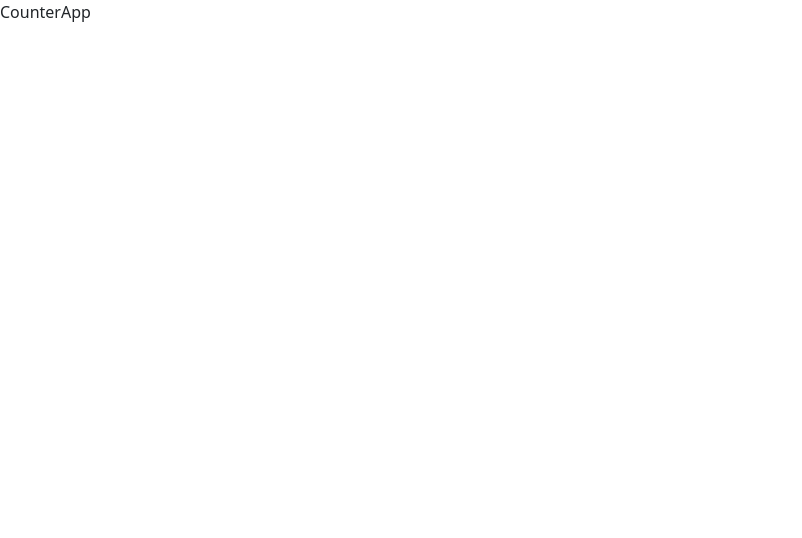
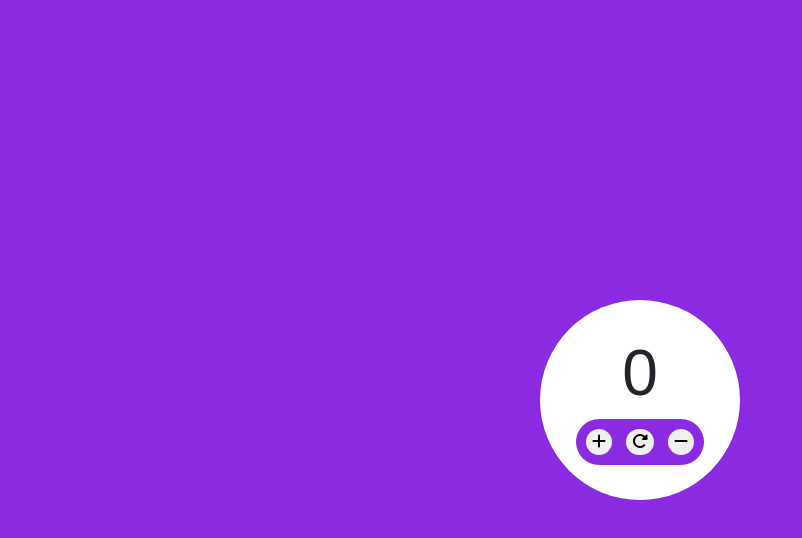
Before and after one commit to Ranjith-M7/react-projects-showcase, a React (Create React App) app: page /counter-app in a window 1280 px wide. Shown: the top 538 px of the page, without its empty margins (0-802 px from the left). Built offline with nearby package versions, Linux system fonts and the light colour scheme.

Commit message:
added counter app

```diff
--- a/src/components/CounterApp.js
+++ b/src/components/CounterApp.js
@@ -1,9 +1,34 @@
-import React from 'react'
+import React, { useState } from "react";
 
 function CounterApp() {
+  const [count, setCount] = useState(0);
+
   return (
-    <div>CounterApp</div>
-  )
+    <>
+      <div className="counter-app d-flex justify-content-center align-items-center">
+        <div className="counter-container d-flex flex-column justify-content-center align-items-center">
+          <h1>{count}</h1>
+          <div className="btns d-flex justify-content-between align-items-center">
+            <button onClick={() => setCount(count + 1)}>
+              <i className="fa fa-plus"></i>
+            </button>
+            <button>
+              <i
+                onClick={() => setCount(0)}
+                class="fa-solid fa-rotate-right"
+              ></i>
+            </button>
+            <button>
+              <i
+                onClick={() => setCount(count - 1)}
+                className="fa fa-minus"
+              ></i>
+            </button>
+          </div>
+        </div>
+      </div>
+    </>
+  );
 }
 
-export default CounterApp
+export default CounterApp;
--- a/src/style.css
+++ b/src/style.css
@@ -305,3 +305,35 @@
 .cal-container span:active {
   background-color: blueviolet;
 }
+
+/*------------------------
+    Counter app styles
+-------------------------*/
+.counter-app {
+  height: 100vh;
+  background-color: blueviolet;
+  font-family: sans-serif;
+}
+.counter-container {
+  padding: 20px;
+  border-radius: 100%;
+  height: 200px;
+  width: 200px;
+
+  text-align: center;
+  background-color: white;
+  h1 {
+    font-size: 4rem;
+  }
+}
+.counter-container .btns {
+  padding: 10px;
+  border-radius: 25px;
+  background-color: blueviolet;
+  width: 80%;
+}
+
+.counter-container button {
+  border: none;
+  border-radius: 25px;
+}
```
